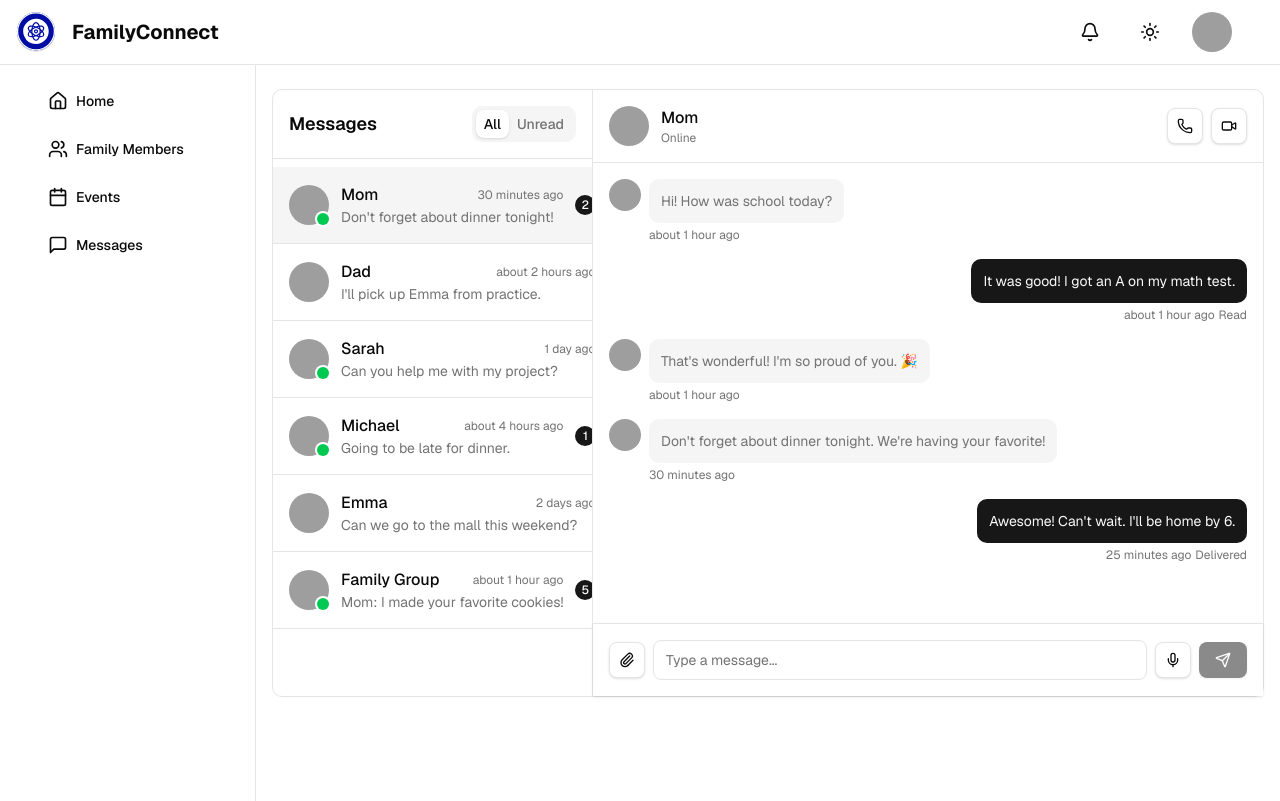
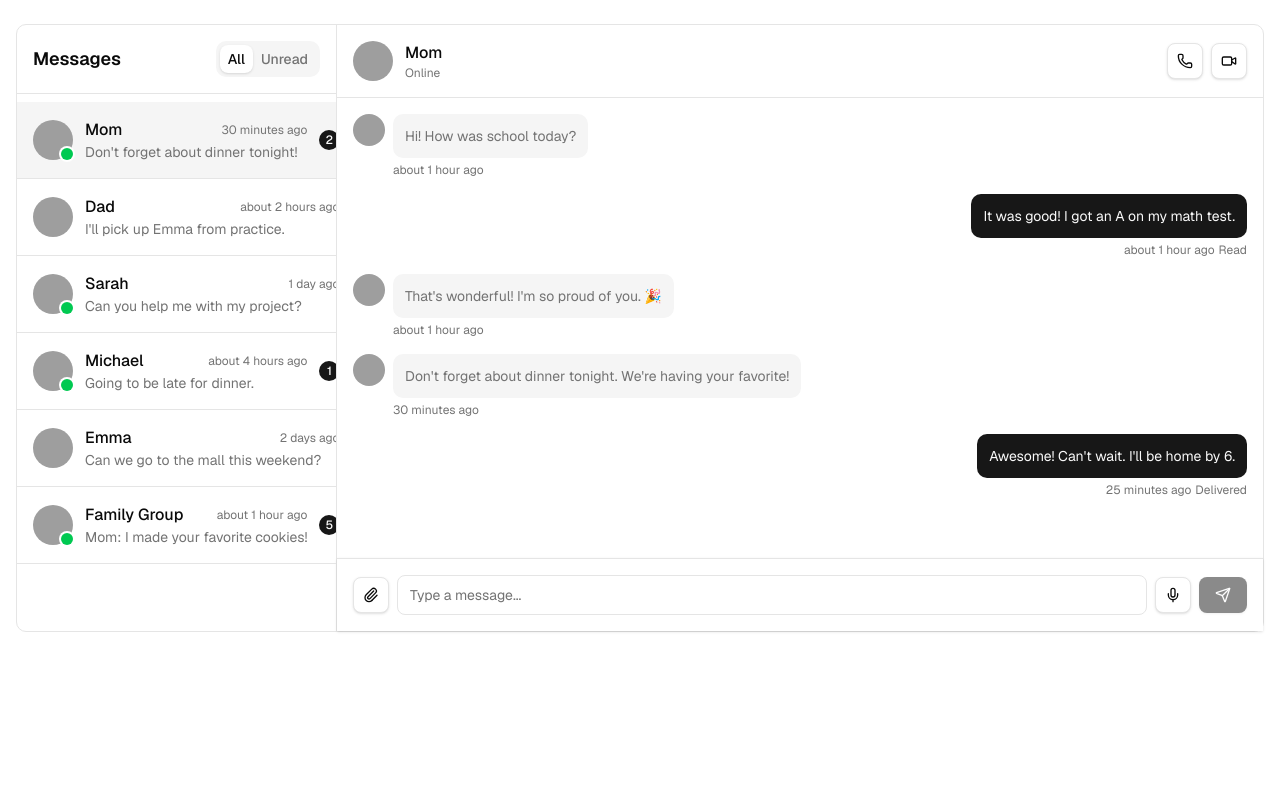
Before and after one commit to RhuzzWebDev/Family_Connect, a Next.js app in the folder famhub/: page /messages in a window 1280 px wide. Built offline with nearby package versions, Linux system fonts and the light colour scheme; grey boxes are pictures that could not be loaded.

Commit message:
done- building innernav fix- sidebar messages

```diff
--- a/famhub/src/app/dashboard/page.tsx
+++ b/famhub/src/app/dashboard/page.tsx
@@ -3,6 +3,7 @@
 import { useEffect } from 'react';
 import QuestionGrid from '@/components/dashboard/QuestionGrid';
 import { Layout } from '@/components/layout/Layout';
+import { InnerNavbar } from '@/components/layout/InnerNavbar';
 
 export default function DashboardPage() {
   useEffect(() => {
@@ -14,9 +15,10 @@ export default function DashboardPage() {
 
   return (
     <Layout>
+      <InnerNavbar />
       <div className="pl-6 pr-6 md:pl-8">
         <div className="mb-6 pt-6">
-          <h1 className="text-3xl font-bold">Family Feed</h1>
+
         </div>
         <QuestionGrid />
       </div>
--- a/famhub/src/app/messages/page.tsx
+++ b/famhub/src/app/messages/page.tsx
@@ -1,49 +1,14 @@
 "use client"
 
 import { MessagingInterface } from "@/components/messaging-interface"
-import { Navbar } from "@/components/layout/Navbar"
-import { Button } from "@/components/ui/button"
-import { Home as HomeIcon, Users, Calendar, MessageSquare } from "lucide-react"
-import Link from "next/link"
+import { Layout } from "@/components/layout/Layout"
 
 export default function MessagesPage() {
   return (
-    <div className="min-h-screen bg-background">
-      <Navbar />
-      <div className="flex">
-        {/* Sidebar */}
-        <aside className="w-64 hidden md:flex flex-col gap-2 p-4 border-r min-h-[calc(100vh-4rem)] sticky top-16">
-          <Button variant="ghost" className="justify-start gap-2" size="lg" asChild>
-            <Link href="/">
-              <HomeIcon className="w-5 h-5" />
-              Home
-            </Link>
-          </Button>
-          <Button variant="ghost" className="justify-start gap-2" size="lg" asChild>
-            <Link href="/family">
-              <Users className="w-5 h-5" />
-              Family Members
-            </Link>
-          </Button>
-          <Button variant="ghost" className="justify-start gap-2" size="lg" asChild>
-            <Link href="/events">
-              <Calendar className="w-5 h-5" />
-              Events
-            </Link>
-          </Button>
-          <Button variant="ghost" className="justify-start gap-2" size="lg" asChild>
-            <Link href="/messages">
-              <MessageSquare className="w-5 h-5" />
-              Messages
-            </Link>
-          </Button>
-        </aside>
-
-        {/* Main content */}
-        <main className="flex-1 container py-6 px-4">
-          <MessagingInterface />
-        </main>
+    <Layout>
+      <div className="container py-6 px-4">
+        <MessagingInterface />
       </div>
-    </div>
+    </Layout>
   )
 }
--- /dev/null
+++ b/famhub/src/components/layout/InnerNavbar.tsx
@@ -0,0 +1,69 @@
+'use client';
+
+import Link from 'next/link';
+import { usePathname } from 'next/navigation';
+import { cn } from '@/lib/utils';
+
+interface NavItem {
+  name: string;
+  href: string;
+}
+
+const navItems: NavItem[] = [
+  { name: 'Dashboard', href: '/dashboard' },
+  //{ name: 'Resources', href: '/resources' },
+  { name: 'Events', href: '/events' },
+  { name: 'Feed', href: '/feed' },
+  //{ name: 'Tags', href: '/tags' },
+  //{ name: 'Members', href: '/members' },
+  { name: 'Chat', href: '/messages' },
+];
+
+export function InnerNavbar() {
+  const pathname = usePathname();
+
+  return (
+    <div className="">
+      <div className="container mx-auto flex justify-center px-4 py-4">
+        {/* Logo and title side by side */}
+        <div className="flex items-center">
+          <img
+            src="/logo.svg"
+            alt="Community Avatar"
+            className="h-10 w-10 rounded-full mr-4"
+            onError={(e) => {
+              const target = e.target as HTMLImageElement;
+              target.src = '/logo.svg';
+            }}
+          />
+          <div>
+            <h2 className="text-3xl font-semibold">All Community Members</h2>
+            <p className="text-lg text-black-300">
+              Let's help families come to terms and live well with a terminal illness with and for each other
+            </p>
+          </div>
+        </div>
+      </div>
+
+      {/* Centered tabs */}
+      <div className="container mx-auto">
+        <nav className="flex justify-center overflow-x-auto border-b border-gray-700">
+          {navItems.map((item) => (
+            <Link
+              key={item.name}
+              href={item.href}
+              className={cn(
+                "flex h-10 items-center px-4 text-lg font-medium transition-colors",
+                pathname === item.href
+                  ? "border-b-2 border-blue-500 text-blue-400"
+                  : "text-black-300 hover:text-black-300"
+              )}
+            >
+              {item.name}
+            </Link>
+          ))}
+        </nav>
+      </div>
+    </div>
+  );
+}
```
